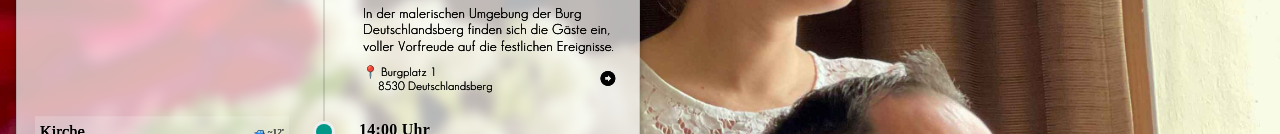
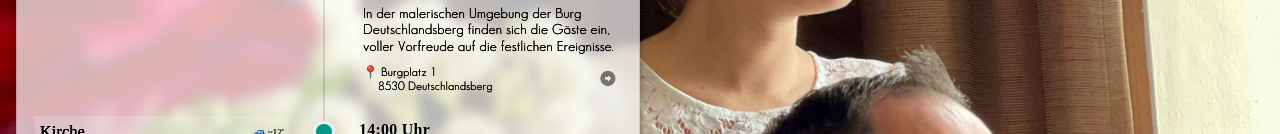
Before and after one commit to markus-barta/wedding24, a Vue app: page / in a window 1280 px wide. Shown: the part 818-952 px from the top of the page. Built offline with nearby package versions, Linux system fonts and the light colour scheme; a web font is replaced by a local one.

Commit message:
map link-arrow 50% transparency

```diff
--- a/src/components/Main.vue
+++ b/src/components/Main.vue
@@ -63,7 +63,7 @@
                       <span style="margin-left: 1.3em;">{{ item.postcode }}</span>
                     </div>
 
-                    <v-icon>mdi-arrow-right-bold-circle</v-icon>
+                    <v-icon style="opacity: 0.5;">mdi-arrow-right-bold-circle</v-icon>
 
                   </div>
                 </div>
```
